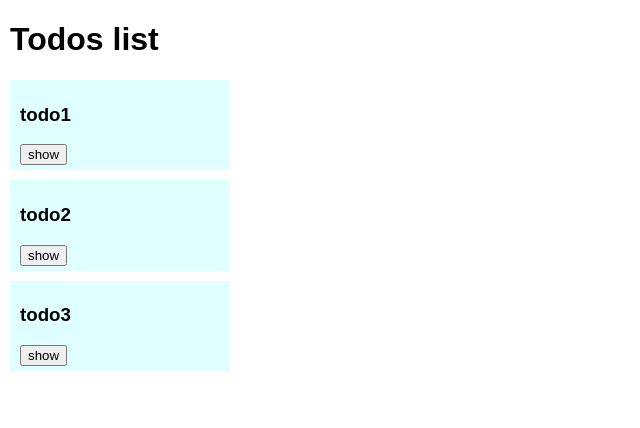
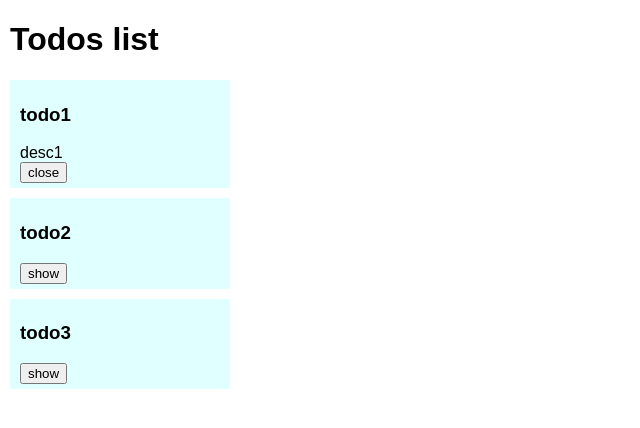
Before and after one commit to puri0504/books-react, a React (Create React App) app: page / in a window 1280 px wide. Shown: the top 428 px of the page, without its empty margins (0-640 px from the left). Built offline with nearby package versions, Linux system fonts and the light colour scheme.

Commit message:
add defaultOpen

```diff
--- a/src/components/Todo/index.js
+++ b/src/components/Todo/index.js
@@ -4,7 +4,11 @@ import './style.css'
 
 class Todo extends Component {
     state = {
-        isShow: false,
+        isShow: this.props.defaultIsOpen,
+    }
+
+    componentWillMount() {
+        console.log(this.state.isShow)
     }
 
     render() {
--- a/src/containers/TodoList/index.js
+++ b/src/containers/TodoList/index.js
@@ -5,7 +5,7 @@ import './style.css'
 
 class TodoList extends Component {
     render() {
-        const todos = tasks.map(task => <Todo key={task.id} task={task}/>)
+        const todos = tasks.map((task, index) => <Todo key={task.id} task={task} defaultIsOpen={index === 0} />)
 
         return (
             <div className="TodoList">
```
